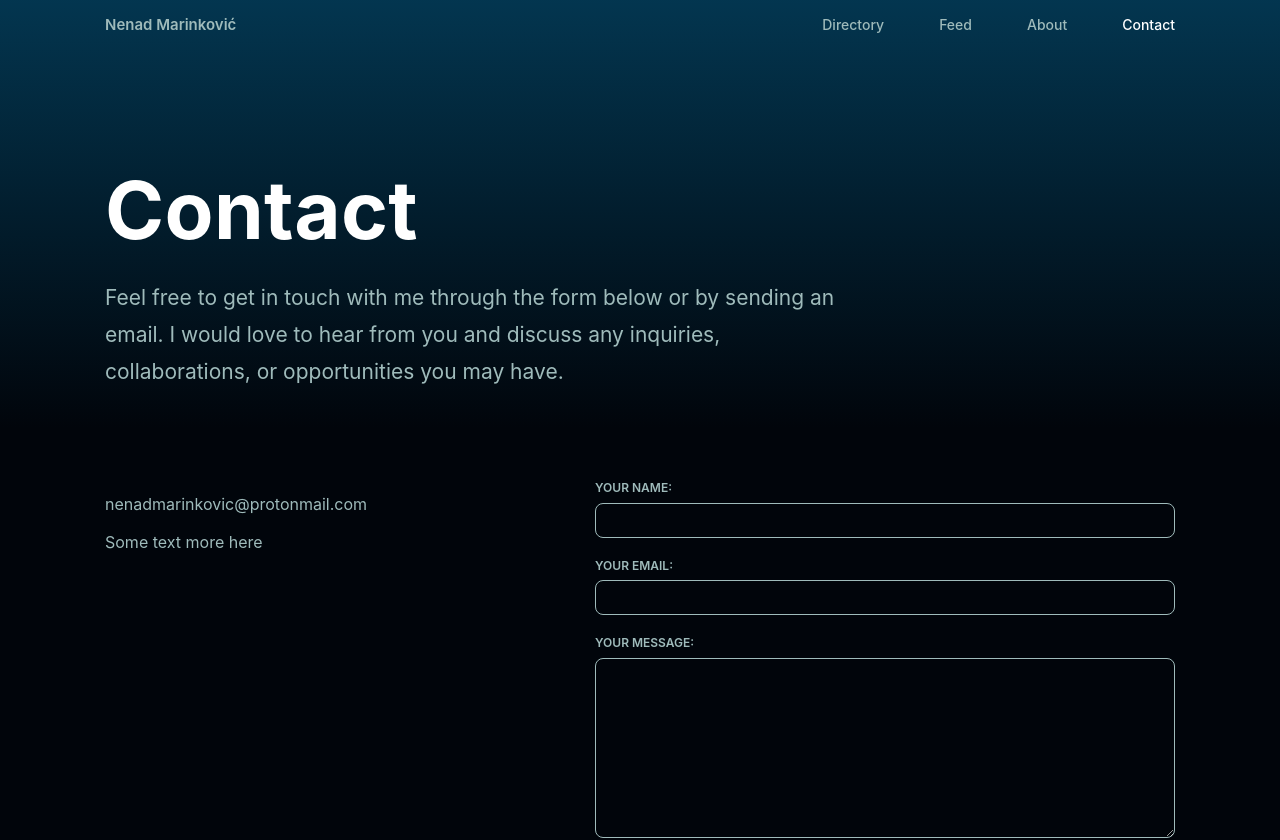
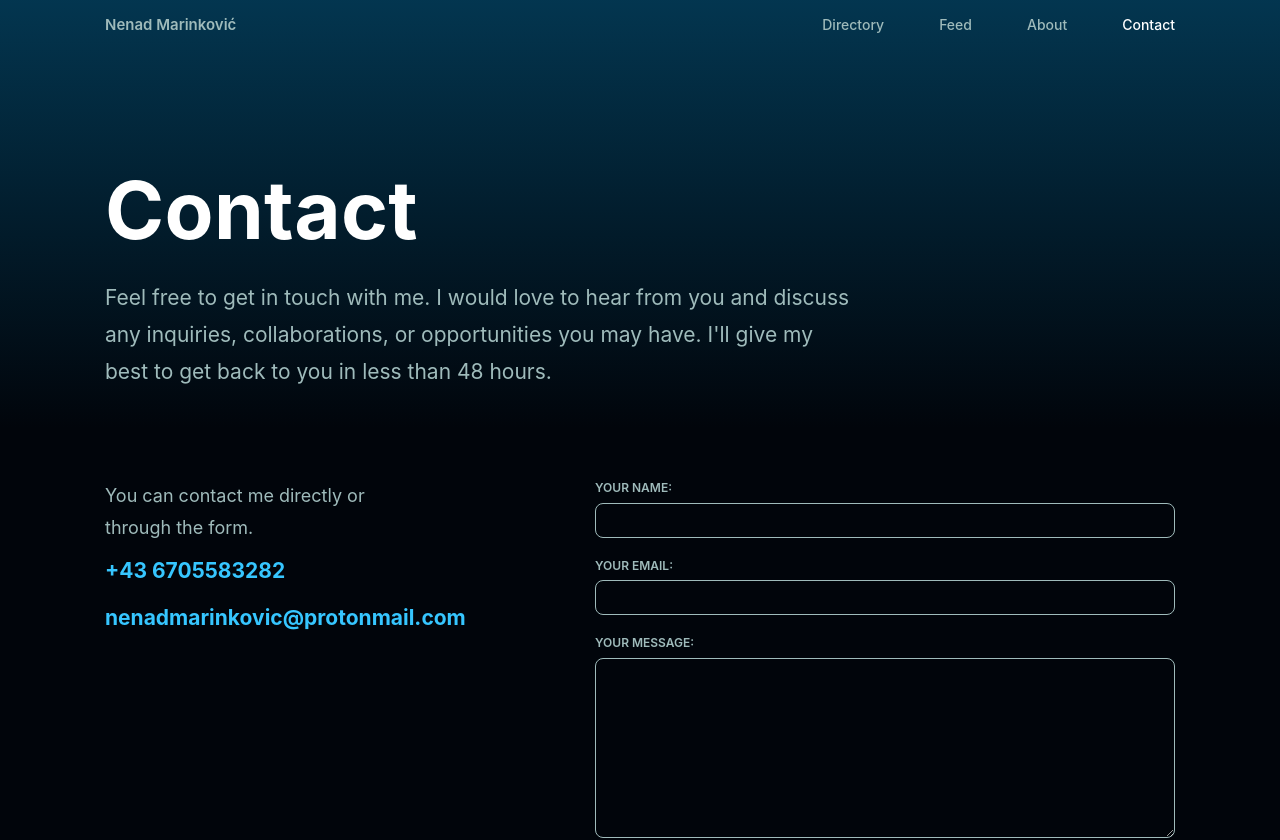
Before and after one commit to nenadmarinkovic/home, a Next.js app: page /contact in a window 1280 px wide. Shown: the top 840 px of the page. Built offline with nearby package versions, Linux system fonts and the light colour scheme; no server answers.

Commit message:
add more contact info

```diff
--- a/app/about/page.tsx
+++ b/app/about/page.tsx
@@ -9,7 +9,7 @@ import styles from '../../styles/pages/layout.module.css';
 
 const DynamicSpotify = dynamic(() => import('@/components/Spotify'));
 
-export default function Home() {
+export default function About() {
   return (
     <>
       <Header />
--- a/app/contact/page.tsx
+++ b/app/contact/page.tsx
@@ -3,26 +3,39 @@ import Banner from '@/components/Banner';
 import Container from '@/containers/Container';
 import Footer from '@/components/Footer';
 import dynamic from 'next/dynamic';
+import Form from '@/components/Form';
+
+import styles from '../../styles/pages/layout.module.css';
+import contactStyles from '../../styles/pages/contact.module.css';
 
 const DynamicSpotify = dynamic(() => import('@/components/Spotify'));
 
-import styles from '../../styles/pages/layout.module.css';
-import Form from '@/components/Form';
-
-export default function Home() {
+export default function Contact() {
   return (
     <>
       <Header />
       <Banner
         title="Contact"
-        paragraphText="Feel free to get in touch with me through the form below or by sending an email. I would love to hear from you and discuss any inquiries, collaborations, or opportunities you may have."
+        paragraphText="Feel free to get in touch with me. I would love to hear from you and discuss any inquiries, collaborations, or opportunities you may have. I'll give my best to get back to you in less than 48 hours."
       />
       <section className={styles.contentContainer}>
         <Container>
           <div className={styles.contentFlex}>
-            <ul className={styles.contentList}>
-              <li>nenadmarinkovic@protonmail.com</li>
-              <li>Some text more here</li>
+            <ul className={contactStyles.info}>
+              <span className={contactStyles.text}>
+                You can contact me directly or through the form.
+              </span>
+              <span className={contactStyles.value}>
+                +43 6705583282
+              </span>
+              <span className={contactStyles.value}>
+                <a
+                  href="mailto:nenadmarinkovic@protonmail"
+                  aria-label="Email"
+                >
+                  nenadmarinkovic@protonmail.com
+                </a>
+              </span>
             </ul>
             <div className={styles.contentSection}>
               <Form />
--- a/styles/components/Footer.module.css
+++ b/styles/components/Footer.module.css
@@ -15,7 +15,7 @@
   clip-path: ellipse(60% 100% at 50% 0%);
   transform: rotate(180deg);
 
-  @media screen and (max-width: 768px) {
+  @media screen and (max-width: 1380px) {
     clip-path: ellipse(80% 100% at 50% 0%);
   }
 
@@ -86,6 +86,7 @@
 }
 
 .footerFlex {
+  position: relative;
   display: flex;
   justify-content: space-between;
   color: var(--color-green-light);
--- /dev/null
+++ b/styles/pages/contact.module.css
@@ -0,0 +1,26 @@
+.value {
+  font-size: 21px;
+  font-weight: 700;
+  color: var(--color-blue);
+}
+
+.text {
+  font-size: 18px;
+  max-width: 300px;
+  font-weight: 400;
+  color: var(--color-green-light);
+}
+
+.info {
+  position: sticky;
+  align-self: flex-start;
+  top: 0;
+  overflow-y: auto;
+  top: 52px;
+  color: var(--color-green-light);
+  line-height: 1.75;
+  margin-top: 52px;
+  display: flex;
+  flex-direction: column;
+  gap: 10px;
+}
--- a/styles/pages/layout.module.css
+++ b/styles/pages/layout.module.css
@@ -63,6 +63,10 @@
   display: flex;
   justify-content: space-between;
   display: flex;
+
+  @media screen and (max-width: 1024) {
+    flex-direction: column;
+  }
 }
 
 .contentList {
```
